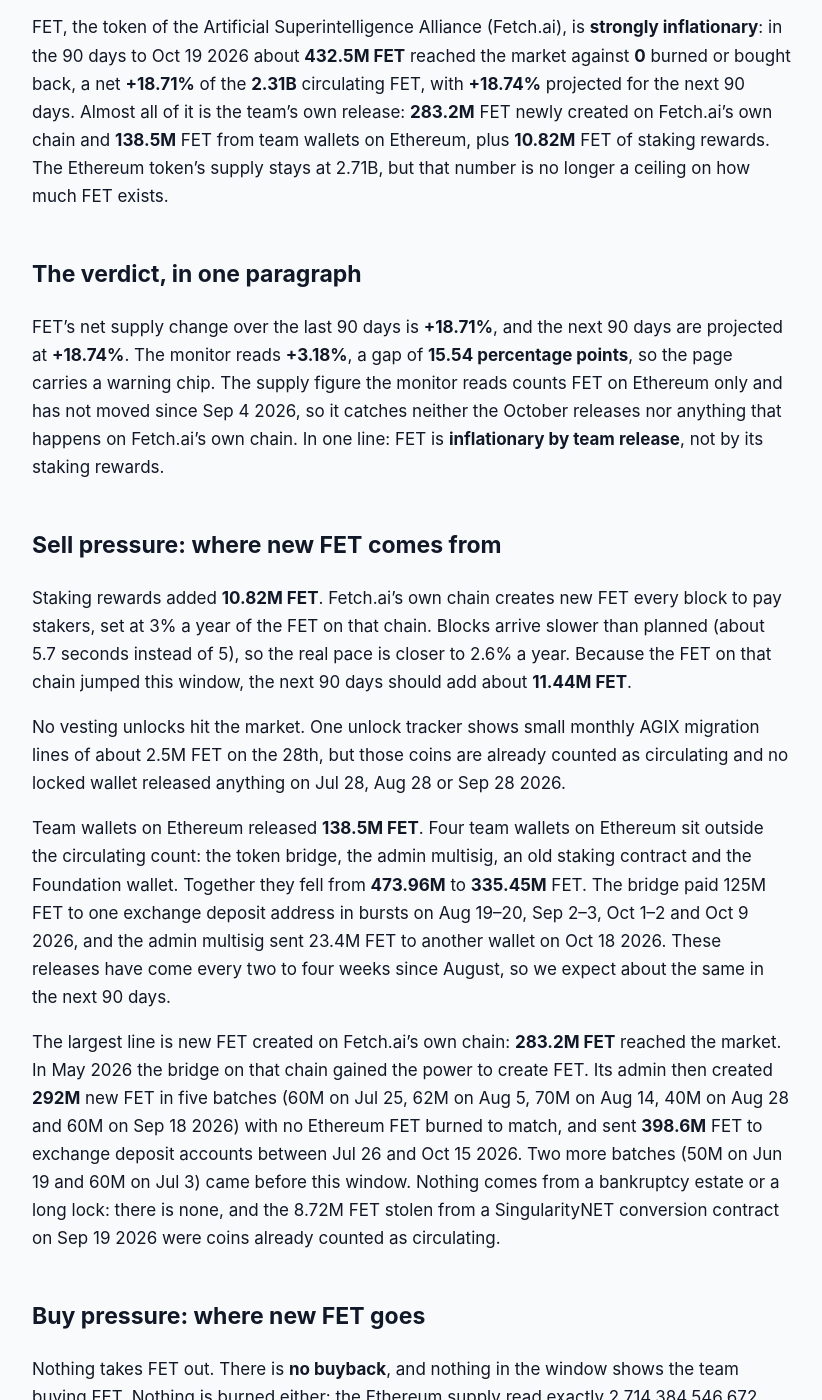
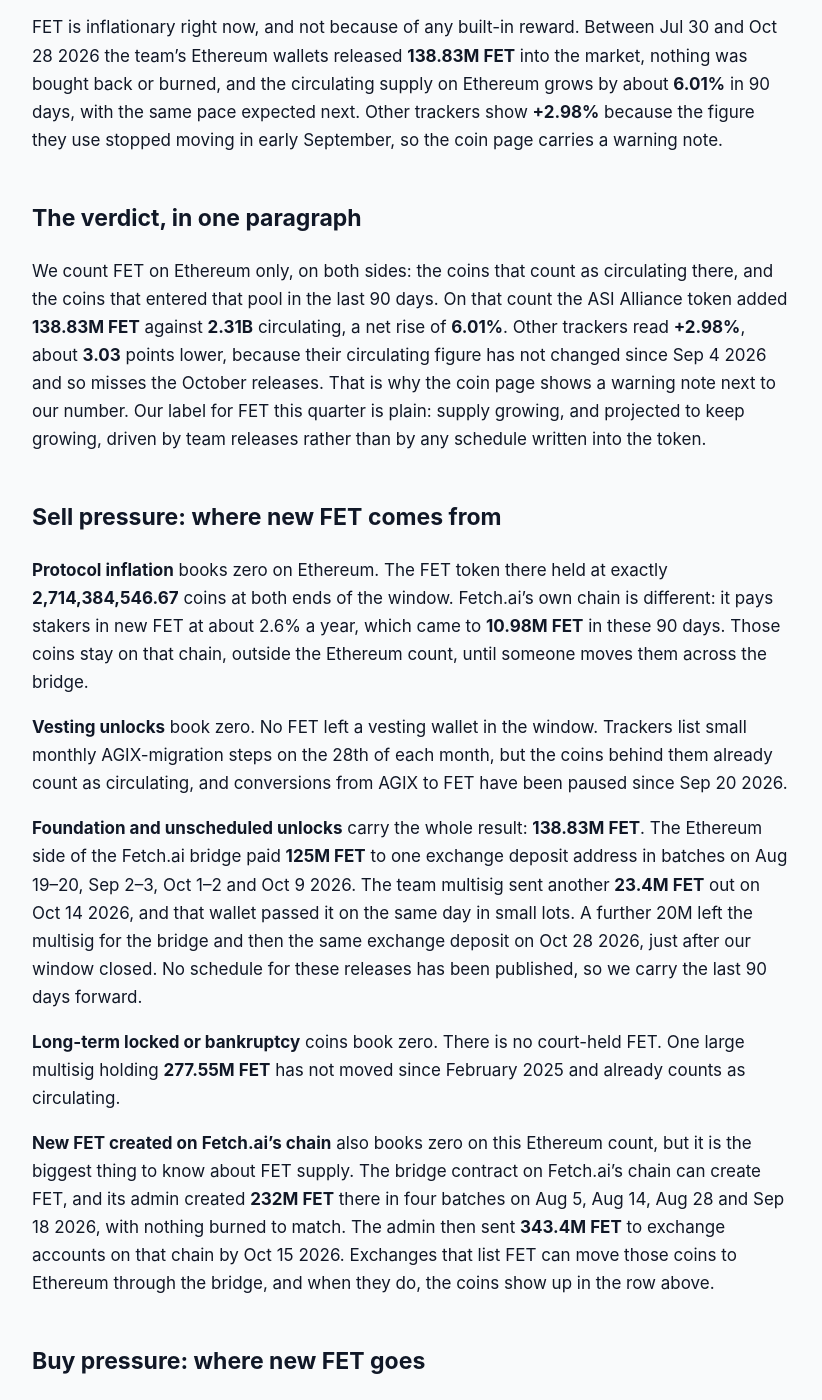
Before and after one commit to jeevansongmy-spec/mrnasdog-articles, a Jekyll site: the page built from crypto/fet-pressure-framework.md, in a window 1280 px wide and 1400 px high, scrolled down 302 px. Shown: the whole window, without its empty margins (228-1050 px from the left). Built offline with Jekyll 4.4.1, drawn with Linux system fonts in a browser that asks for light colours; some of the changed text lies outside the part shown.

Commit message:
publish: crypto/fet-pressure-framework

```diff
--- a/crypto/fet-pressure-framework.md
+++ b/crypto/fet-pressure-framework.md
@@ -1,6 +1,6 @@
 ---
 title:         "FET Inflation Analysis · October 2026 · Supply growing · projected to keep growing"
-description:   "FET is strongly inflationary: the team released 421.7M FET in 90 days, 283.2M newly made on Fetch.ai's chain, plus 10.8M staking. +18.71% net, no burn."
+description:   "FET is inflationary: team wallets released 138.8M FET on Ethereum in 90 days, +6.01% net with no burn, while Fetch.ai's own chain created 232M new FET."
 canonical_url: "https://mrnasdog.com/research/fet/inflation"
 tags:                    ["crypto", "fet", "fetchai", "ai"]
 published:     true
@@ -10,50 +10,66 @@ Originally published at [FET Inflation Analysis · October 2026 · Supply growin
 # FET Inflation Analysis · October 2026 · Supply growing · projected to keep growing
 
 <!-- main-page -->
-➜ Start with the ASI Alliance coin page for the short answer (should you buy FET?) and its price drivers: [mrnasdog.com/research/fet](https://mrnasdog.com/research/fet)
+➜ Start with the ASI Alliance coin page for the short answer and the full supply ledger: [mrnasdog.com/research/fet](https://mrnasdog.com/research/fet)
 
-FET, the token of the Artificial Superintelligence Alliance (Fetch.ai), is **strongly inflationary**: in the 90 days to Oct 19 2026 about **432.5M FET** reached the market against **0** burned or bought back, a net **+18.71%** of the **2.31B** circulating FET, with **+18.74%** projected for the next 90 days. Almost all of it is the team's own release: **283.2M** FET newly created on Fetch.ai's own chain and **138.5M** FET from team wallets on Ethereum, plus **10.82M** FET of staking rewards. The Ethereum token's supply stays at 2.71B, but that number is no longer a ceiling on how much FET exists.
+FET is inflationary right now, and not because of any built-in reward. Between Jul 30 and Oct 28 2026 the team's Ethereum wallets released **138.83M FET** into the market, nothing was bought back or burned, and the circulating supply on Ethereum grows by about **6.01%** in 90 days, with the same pace expected next. Other trackers show **+2.98%** because the figure they use stopped moving in early September, so the coin page carries a warning note.
 
 ## The verdict, in one paragraph
 
-FET's net supply change over the last 90 days is **+18.71%**, and the next 90 days are projected at **+18.74%**. The monitor reads **+3.18%**, a gap of **15.54 percentage points**, so the page carries a warning chip. The supply figure the monitor reads counts FET on Ethereum only and has not moved since Sep 4 2026, so it catches neither the October releases nor anything that happens on Fetch.ai's own chain. In one line: FET is **inflationary by team release**, not by its staking rewards.
+We count FET on Ethereum only, on both sides: the coins that count as circulating there, and the coins that entered that pool in the last 90 days. On that count the ASI Alliance token added **138.83M FET** against **2.31B** circulating, a net rise of **6.01%**. Other trackers read **+2.98%**, about **3.03** points lower, because their circulating figure has not changed since Sep 4 2026 and so misses the October releases. That is why the coin page shows a warning note next to our number. Our label for FET this quarter is plain: supply growing, and projected to keep growing, driven by team releases rather than by any schedule written into the token.
 
 ## Sell pressure: where new FET comes from
 
-Staking rewards added **10.82M FET**. Fetch.ai's own chain creates new FET every block to pay stakers, set at 3% a year of the FET on that chain. Blocks arrive slower than planned (about 5.7 seconds instead of 5), so the real pace is closer to 2.6% a year. Because the FET on that chain jumped this window, the next 90 days should add about **11.44M FET**.
+**Protocol inflation** books zero on Ethereum. The FET token there held at exactly **2,714,384,546.67** coins at both ends of the window. Fetch.ai's own chain is different: it pays stakers in new FET at about 2.6% a year, which came to **10.98M FET** in these 90 days. Those coins stay on that chain, outside the Ethereum count, until someone moves them across the bridge.
 
-No vesting unlocks hit the market. One unlock tracker shows small monthly AGIX migration lines of about 2.5M FET on the 28th, but those coins are already counted as circulating and no locked wallet released anything on Jul 28, Aug 28 or Sep 28 2026.
+**Vesting unlocks** book zero. No FET left a vesting wallet in the window. Trackers list small monthly AGIX-migration steps on the 28th of each month, but the coins behind them already count as circulating, and conversions from AGIX to FET have been paused since Sep 20 2026.
 
-Team wallets on Ethereum released **138.5M FET**. Four team wallets on Ethereum sit outside the circulating count: the token bridge, the admin multisig, an old staking contract and the Foundation wallet. Together they fell from **473.96M** to **335.45M** FET. The bridge paid 125M FET to one exchange deposit address in bursts on Aug 19–20, Sep 2–3, Oct 1–2 and Oct 9 2026, and the admin multisig sent 23.4M FET to another wallet on Oct 18 2026. These releases have come every two to four weeks since August, so we expect about the same in the next 90 days.
+**Foundation and unscheduled unlocks** carry the whole result: **138.83M FET**. The Ethereum side of the Fetch.ai bridge paid **125M FET** to one exchange deposit address in batches on Aug 19–20, Sep 2–3, Oct 1–2 and Oct 9 2026. The team multisig sent another **23.4M FET** out on Oct 14 2026, and that wallet passed it on the same day in small lots. A further 20M left the multisig for the bridge and then the same exchange deposit on Oct 28 2026, just after our window closed. No schedule for these releases has been published, so we carry the last 90 days forward.
 
-The largest line is new FET created on Fetch.ai's own chain: **283.2M FET** reached the market. In May 2026 the bridge on that chain gained the power to create FET. Its admin then created **292M** new FET in five batches (60M on Jul 25, 62M on Aug 5, 70M on Aug 14, 40M on Aug 28 and 60M on Sep 18 2026) with no Ethereum FET burned to match, and sent **398.6M** FET to exchange deposit accounts between Jul 26 and Oct 15 2026. Two more batches (50M on Jun 19 and 60M on Jul 3) came before this window. Nothing comes from a bankruptcy estate or a long lock: there is none, and the 8.72M FET stolen from a SingularityNET conversion contract on Sep 19 2026 were coins already counted as circulating.
+**Long-term locked or bankruptcy** coins book zero. There is no court-held FET. One large multisig holding **277.55M FET** has not moved since February 2025 and already counts as circulating.
+
+**New FET created on Fetch.ai's chain** also books zero on this Ethereum count, but it is the biggest thing to know about FET supply. The bridge contract on Fetch.ai's chain can create FET, and its admin created **232M FET** there in four batches on Aug 5, Aug 14, Aug 28 and Sep 18 2026, with nothing burned to match. The admin then sent **343.4M FET** to exchange accounts on that chain by Oct 15 2026. Exchanges that list FET can move those coins to Ethereum through the bridge, and when they do, the coins show up in the row above.
 
 ## Buy pressure: where new FET goes
 
-Nothing takes FET out. There is **no buyback**, and nothing in the window shows the team buying FET. Nothing is burned either: the Ethereum supply read exactly 2,714,384,546.672 FET at both ends of the window, the dead address did not move, and the supply on Fetch.ai's own chain only rose, so **0** FET was burned. A 2025 governance vote to burn 110M FET left over from the Ocean migration was rejected. Staking locks about **606M FET** on Fetch.ai's chain, but those coins sit outside the circulating count, so staking takes **0** out of it; staking only feeds the rewards above.
+**Programmatic buyback** books zero. No buyback runs for FET, and we found none announced or carried out in these 90 days.
+
+**Protocol fee burn** books zero. Nothing was burned on either chain: the Ethereum supply did not move and the supply on Fetch.ai's chain only went up. The last burn was **109,350 FET** on Nov 5 2025, and a community vote to burn **110M FET** left over from the Ocean Protocol merger was rejected on Nov 2 2025.
+
+**Foundation buy** books zero. The team released coins in this window; it did not buy any back.
+
+**New long-term lock** books zero. About **625.6M FET** is staked on Fetch.ai's chain, but those coins sit outside the Ethereum count, so staking removes nothing from it. The old staking contract on Ethereum did not move.
 
 ## Foundation and overhang
 
-The team still controls a large pool that can reach the market without notice. On Ethereum the admin multisig holds **225.8M FET**, the old staking contract **80.6M**, the Foundation wallet **26.7M** and the bridge **2.33M**. On Fetch.ai's own chain the bridge admin holds **16.8M FET** liquid and **57.5M** staked, and it can create more: the bridge contract may hold up to 350M at a time. None of these has a published release schedule. If any of these balances falls, those coins reach the market as new supply.
+The team still controls a lot of FET that could follow the same path. The team multisig on Ethereum holds about **205.8M FET** after its Oct 28 transfer; it received 200M from the bridge on Sep 23 2026 and has been feeding the bridge since. An old staking contract holds **80.62M FET**, a second team wallet holds **26.69M FET**, and the Ethereum bridge itself is down to **2.14M FET** from 285.55M at the start of the window.
 
-## How FET compares to other AI network tokens
+On Fetch.ai's chain the bridge admin holds **16.83M FET** plus **57.49M FET** staked, and the bridge contract can create more FET at any time. One more event belongs here: on Sep 19 2026 an attacker with a stolen signing key drained **8.72M FET** from the converter that links Ethereum FET to Cardano. Those coins already counted as circulating, so the theft moved FET between holders rather than adding new supply, but it is the reason AGIX conversions are still paused.
 
-Most AI network tokens have one clear supply number. A token with a fixed, fully minted supply and an expired vesting schedule can only grow through team wallets, and a token with a published emission curve grows at a known rate. FET has both a capped Ethereum token and an uncapped native chain, and the native side now carries a mint button held by the bridge admin. That makes FET's real supply depend on team decisions rather than on code, which is the opposite of a hard-capped design.
+## How FET compares to other AI-agent chains
 
-Compared with proof-of-stake chains that pay validators from inflation, FET's staking reward is mild: about 2.6% a year on the native chain, at the low end for proof-of-stake chains. The difference this window is the team release, which is about **40 times** the staking reward. Tokens with fee burns or buybacks can offset new supply; FET has neither, so every released coin stays in the market.
+Most AI-focused coins grow their supply through rules written into the protocol. Bittensor pays miners and validators in new TAO on a halving schedule toward a fixed cap, so anyone can work out next year's issuance in advance. Render uses a burn-and-mint design, where users burn RENDER to pay for work and node operators earn new coins, so supply rises or falls with real usage.
+
+FET works differently. On Ethereum its supply is fixed, and the small staking reward lives on Fetch.ai's own chain. What moves FET's circulating supply is the team deciding to release coins from its wallets and from the bridge, and lately creating new FET on its own chain to do so. That makes FET harder to forecast than a coin with a written schedule: the release can speed up, slow down or stop with no notice.
 
 ## What to watch in the next 90 days
 
-First, any new mint by the native bridge admin. The last one was on Sep 18 2026; a new batch would add directly to new supply.
+**New mints on Fetch.ai's chain.** The last one was on Sep 18 2026, the longest pause since minting began in June. A new batch would likely mean more FET heading to exchanges.
 
-Second, the admin multisig on Ethereum (225.8M FET). It refilled the bridge with 20M on Oct 2 and Oct 9 2026 and sent 23.4M out on Oct 18 2026; more transfers out would keep the release running.
+**The team multisig.** It sent 20M FET toward an exchange deposit on Oct 28 2026 and still holds about 205.8M. If it keeps that pace, Ethereum supply keeps growing near 6% a quarter.
 
-Third, the AGIX conversion pause. AGIX-to-FET conversions were halted after the Sep 19 2026 exploit; a restart moves coins inside the circulating count and adds no new supply, but watch for any refill of conversion contracts from team wallets.
+**AGIX conversions.** They have been paused since Sep 20 2026. A restart would let AGIX holders swap into FET again, though those coins already count as circulating.
 
-Fourth, any public statement from the team explaining the native mints or retiring an equal amount of Ethereum FET, which would change the picture.
+**The Nov 28 2026 tracker step.** Trackers list the next AGIX-migration step for that day. We expect it to add nothing new, and we will check that it does not.
 
 ## Summary
 
-FET supply grew about **18.71%** in the 90 days to Oct 19 2026 and is projected to grow about **18.74%** in the next 90. Staking rewards are small at **10.82M FET**; the real driver is the team, which released **421.7M FET** in the window, most of it newly created on Fetch.ai's own chain and sent to exchange accounts. Nothing is burned or bought back, and the team still holds more than 400M FET across both chains. The 2.71B Ethereum supply is no longer a ceiling, so the key risk is more new FET from the same bridge.
+FET's circulating supply on Ethereum grew about **6.01%** in the 90 days to Oct 28 2026, all of it from **138.83M FET** released by team wallets and the bridge.
 
-*MrNasDog Pressure Framework analysis of FET, Metric 1 — Inflation. Data + explanation only. Not financial advice. Checked Oct 19 2026.*
+Nothing was burned or bought back, so there is no buy pressure to offset those releases.
+
+Fetch.ai's own chain created **232M FET** in the same window, outside the Ethereum count, and the team sent large amounts of it to exchanges.
+
+Until the team publishes a release schedule, FET holders should expect the supply to keep growing at about this pace.
+
+*MrNasDog Pressure Framework analysis of FET, Metric 1 — Inflation. Data + explanation only. Not financial advice. Checked Oct 28 2026.*
```
